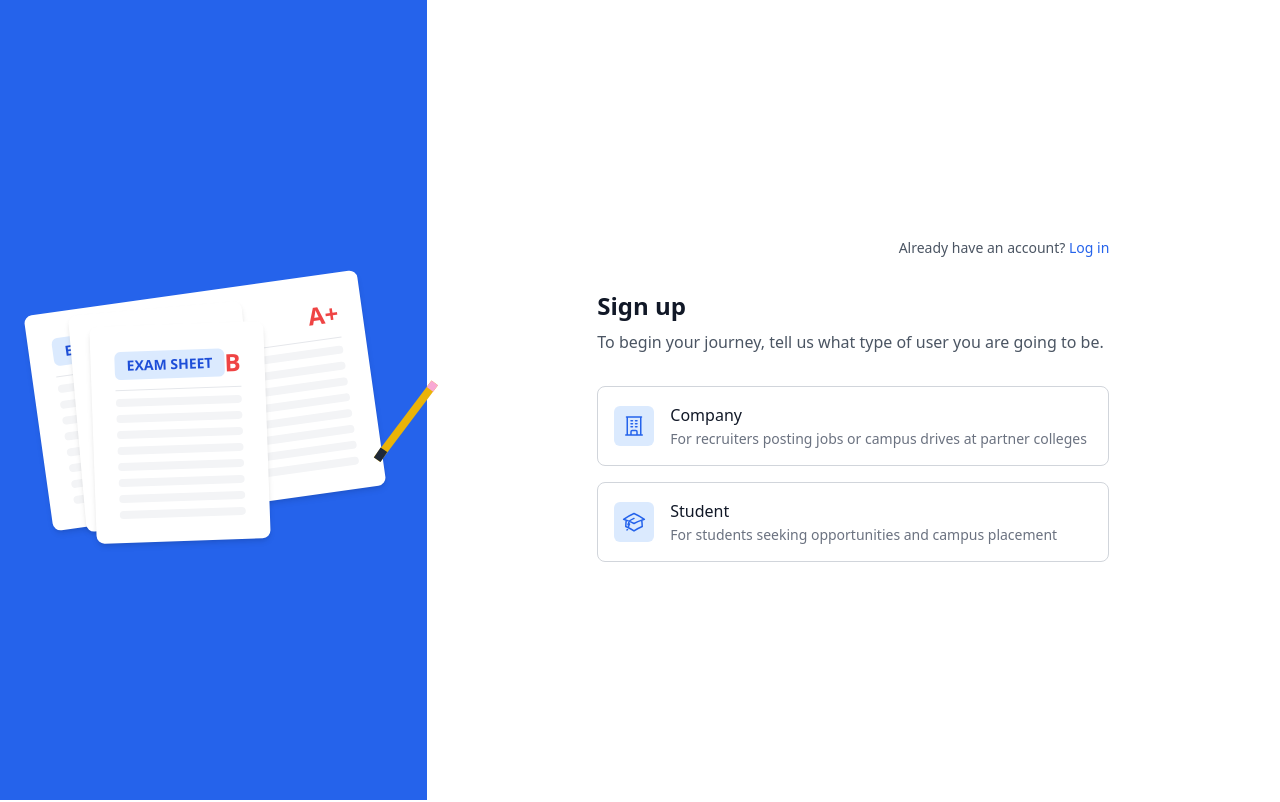
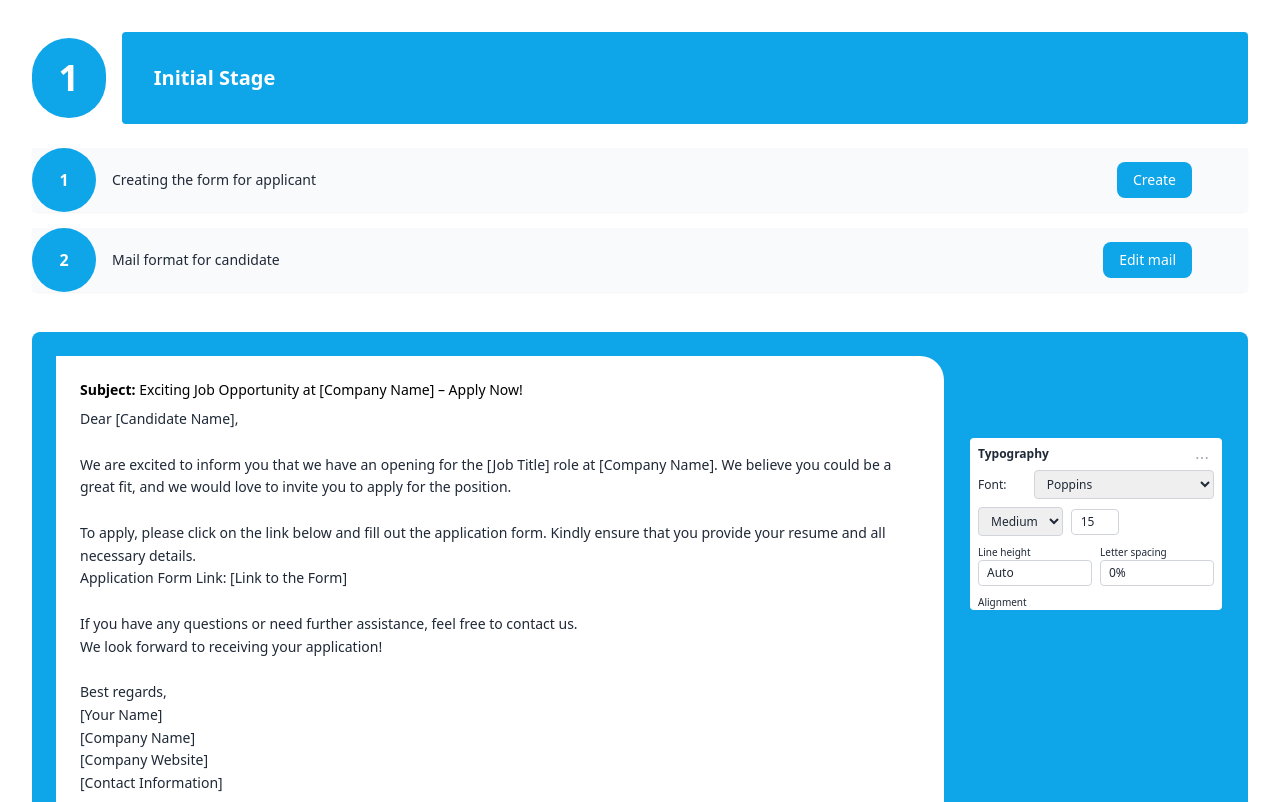
Before and after one commit to Thiru70/Test_Exam_Final, a React (Vite) app: page /selection-process in a window 1280 px wide. Before the commit this address led to /. Shown: the top 802 px of the page. Built offline with nearby package versions, Linux system fonts and the light colour scheme.

Commit message:
add Selection page

```diff
--- a/src/App.jsx
+++ b/src/App.jsx
@@ -8,6 +8,7 @@ import OtpVerification from './Common/pages/OtpVerification'
 import InfoForm from './Common/pages/InfoForm'
 import StudentDashboard from './User/Components/StudentDashboard';
 import FaceDetection from './User/Components/FaceDetection';
+import {SelectionProcessStages} from './User/Components/SelectionProcessStages';
 
 function App() {
   return (
@@ -21,6 +22,7 @@ function App() {
           <Route path="/complete-profile" element={<InfoForm />} />
           <Route path="/student-dashboard" element={<StudentDashboard/>} />
           <Route path="/face-detect" element={<FaceDetection/>} />
+          <Route path="/selection-process" element={<SelectionProcessStages/>} />
           <Route path="*" element={<Navigate to="/" replace />} />
         </Routes>
       </div>
--- /dev/null
+++ b/src/User/Components/SelectionProcessStages.jsx
@@ -0,0 +1,202 @@
+import React from "react";
+
+export const SelectionProcessStages = () => {
+  const stages = [
+    {
+      title: "Initial Stage",
+      steps: [
+        { label: "Creating the form for applicant", action: "Create" },
+        { label: "Mail format for candidate", action: "Edit mail" },
+      ],
+      email: {
+        subject: "Exciting Job Opportunity at [Company Name] – Apply Now!",
+        body: `Dear [Candidate Name],
+
+We are excited to inform you that we have an opening for the [Job Title] role at [Company Name]. We believe you could be a great fit, and we would love to invite you to apply for the position.
+
+To apply, please click on the link below and fill out the application form. Kindly ensure that you provide your resume and all necessary details.
+Application Form Link: [Link to the Form]
+
+If you have any questions or need further assistance, feel free to contact us.
+We look forward to receiving your application!
+
+Best regards,
+[Your Name]
+[Company Name]
+[Company Website]
+[Contact Information]`,
+      },
+    },
+    {
+      title: "Second Stage",
+      steps: [
+        { label: "Creating ID and Password", action: "Create" },
+        { label: "Creating Aptitude test", action: "Create" },
+        { label: "Mail format for candidate", action: "Edit mail" },
+      ],
+      email: {
+        subject: "We’re Reviewing Your Application at [Company Name]",
+        body: `Dear [Candidate Name],
+
+Congratulations! We are pleased to invite you to the second-round interview for the [Job Title] position at [Company Name]. We were impressed with your application and would love to move forward with the next stage.
+
+
+Date & Time: [Date and Time]
+Platform: [Zoom/Google Meet/etc.]
+
+We look forward to seeing you during the second round!
+
+Best regards,
+[Your Name]
+[Company Name]
+[Contact Information]`,
+      },
+    },
+    {
+      title: "Third Stage",
+      steps: [
+        { label: "Creating Coding Test", action: "Create" },
+        { label: "Mail format for candidate", action: "Edit Mail" },
+      ],
+      email: {
+        subject: "Interview Invitation for [Job Title] Role at [Company Name]",
+        body: `Dear [Candidate Name],
+
+Congratulations! We are pleased to invite you to the second-round interview for the [Job Title] position at [Company Name]. We were impressed with your application and would love to move forward with the next stage.
+
+Below are the details for your second-round interview/test:
+Test/Interview Link: [Test Link]
+Unique Candidate ID: [Generated ID]
+
+
+We look forward to seeing you during the second round!
+
+Best regards,
+[Your Name]
+[Company Name]
+[Contact Information]`,
+      }
+    }
+  ]
+
+  return (
+    <div className="p-8 bg-white min-h-screen">
+      {stages.map((stage, stageIndex) => (
+        <div key={stageIndex} className="mb-16">
+
+          <div className="flex items-center mb-6">
+            <div className="w-20 h-20 bg-sky-500 text-white text-4xl font-bold rounded-full flex items-center justify-center mr-4">
+              {stageIndex + 1}
+            </div>
+            <h2 className="text-white text-xl rounded bg-sky-500 p-8 font-semibold w-full">
+              {stage.title}
+            </h2>
+          </div>
+
+          <div className="space-y-4 mb-10">
+            {stage.steps.map((step, index) => (
+              <div
+                key={`${stage.title}-${index}`}
+                className="flex items-center justify-between bg-white shadow-sm rounded-md"
+              >
+                <div className="flex justify-between items-center w-full bg-gray-50">
+                  <div className="flex items-center">
+                    <div className="w-16 h-16 bg-sky-500 text-white rounded-full flex items-center justify-center font-semibold text-base mr-4">
+                      {index + 1}
+                    </div>
+                    <span className="text-gray-800 text-sm">{step.label}</span>
+                  </div>
+                  <div className="pr-14">
+                    <button className="bg-sky-500 text-white text-sm px-4 py-2 rounded-lg hover:bg-sky-600 transition">
+                      {step.action}
+                    </button>
+                  </div>
+                </div>
+              </div>
+            ))}
+          </div>
+
+          <div className="bg-sky-500 rounded-lg p-6">
+            <div className="rounded-lg flex flex-col lg:flex-row gap-6">
+
+              <div className="flex-1 min-w-0 bg-white p-6 rounded-tr-3xl rounded-bl-3xl">
+                <p className="text-sm font-medium mb-2">
+                  <span className="font-semibold">Subject:</span>{" "}
+                  {stage.email.subject}
+                </p>
+                <pre className="whitespace-pre-wrap text-sm font-sans leading-relaxed text-gray-800">
+                  {stage.email.body}
+                </pre>
+              </div>
+
+              <div>
+                <div className="mt-20 w-full lg:w-64 h-44 bg-white border-2 border-sky-500 rounded-md px-2 text-xs text-gray-800 space-y-2 relative">
+                  <div className="absolute right-3 top-3 text-gray-400 cursor-pointer">
+                    <svg width="16" height="16" fill="none" viewBox="0 0 24 24">
+                      <circle cx="5" cy="12" r="1.5" fill="currentColor" />
+                      <circle cx="12" cy="12" r="1.5" fill="currentColor" />
+                      <circle cx="19" cy="12" r="1.5" fill="currentColor" />
+                    </svg>
+                  </div>
+                  <div className="font-semibold mb-2">Typography</div>
+                  <div className="flex items-center gap-2">
+                    <label className="w-16">Font:</label>
+                    <select className="border border-gray-300 rounded px-2 py-1 w-full text-xs">
+                      <option>Poppins</option>
+                    </select>
+                  </div>
+                  <div className="flex items-center gap-2">
+                    <select className="border border-gray-300 rounded px-2 py-1">
+                      <option>Medium</option>
+                    </select>
+                    <input
+                      type="number"
+                      min="8"
+                      max="72"
+                      value={15}
+                      className="border border-gray-300 rounded px-2 py-1 w-12 text-center"
+                      readOnly
+                    />
+                  </div>
+                  <div className="flex items-center gap-2">
+                    <div className="flex-1">
+                      <label className="block text-[10px]">Line height</label>
+                      <input
+                        type="text"
+                        value="Auto"
+                        className="border border-gray-300 rounded px-2 py-1 w-full text-xs"
+                        readOnly
+                      />
+                    </div>
+                    <div className="flex-1">
+                      <label className="block text-[10px]">
+                        Letter spacing
+                      </label>
+                      <input
+                        type="text"
+                        value="0%"
+                        className="border border-gray-300 rounded px-2 py-1 w-full text-xs"
+                        readOnly
+                      />
+                    </div>
+                  </div>
+                  <div>
+                    <label className="block text-[10px] mb-1">Alignment</label>
+                    <div className="flex gap-1">
+
+                    </div>
+                  </div>
+                </div>
+                <div className="mt-48 flex justify-end ">
+                  <button className="bg-white text-sky-600 px-6 py-2 rounded-lg font-medium hover:bg-gray-100">
+                    Send
+                  </button>
+                </div>
+              </div>
+            </div>
+          </div>
+        </div>
+      ))}
+    </div>
+  )
+}
--- a/src/User/Components/StudentDashboard.jsx
+++ b/src/User/Components/StudentDashboard.jsx
@@ -39,7 +39,6 @@ function StudentDashboard() {
   }, []);
   return (
     <div className="font-sans">
-
       <header className="flex items-center justify-between px-4 shadow-md bg-white">
         <div className="text-lg font-bold text-blue-600 flex flex-col items-center">
           <img src="/logo.png" alt="Logo" className="w-16 h-16 mr-2" />
@@ -191,34 +190,61 @@ function StudentDashboard() {
         </section>
       </section>
 
-      <section className="py-12 bg-blue-100 text-center">
-        <h2 className="text-2xl font-bold mb-10">Why Choose Invites?</h2>
-        <div className="grid grid-cols-1 sm:grid-cols-2 lg:grid-cols-4 gap-6 px-4">
+      <section className="pt-12 bg-blue-50">
+        <div className="text-center mb-10">
+          <h2 className="text-3xl font-bold text-gray-800">
+            Why Choose Invites?
+          </h2>
+        </div>
+        <div className="max-w-7xl mx-auto px-4">
+          <h3 className="text-xl font-semibold mb-6">Features</h3>
+          <div className="w-full flex gap-2">
+            <div className="w-full flex flex-col gap-5">
               {[
                 {
+                  number: "1",
                   title: "AI-Powered Screening",
                   desc: "Find the right candidates faster with intelligent resume matching.",
                 },
                 {
+                  number: "2",
                   title: "Customizable Application Forms",
-              desc: "Create personalized forms to get the information you need.",
+                  desc: "Create personalized forms to get the exact information you need.",
                 },
                 {
-              title: "Streamlined Interview Scheduling",
-              desc: "Easily manage interview slots and scheduling with automation.",
+                  number: "3",
+                  title: "Seamless Interview Scheduling",
+                  desc: "Track every candidate’s progress throughout the recruitment process.",
                 },
                 {
+                  number: "4",
                   title: "Easy Communication",
-              desc: "Send emails, messages, and feedback effortlessly.",
+                  desc: "Send bulk emails, messages, and feedback to candidates instantly.",
                 },
               ].map((feature, idx) => (
-            <div key={idx} className="bg-white rounded-xl p-6 shadow-md">
-              <h3 className="font-semibold text-blue-600 mb-2">
+                <div
+                  key={idx}
+                  className={`flex w-[100%] ${idx % 2 == 0 ? "" : "ml-32"}`}
+                >
+                  {/* Numbered Circle */}
+                  <div className="w-14 h-14 rounded-full bg-gradient-to-r from-cyan-900 to-cyan-500 text-white flex items-center justify-center font-bold text-lg -mr-3 z-40">
+                    ({feature.number})
+                  </div>
+
+                  {/* Feature Text Box */}
+                  <div className="w-14 h-14 flex justify-between items-center flex-1 bg-gradient-to-r from-cyan-900 to-cyan-500 text-white rounded-md px-7 py-1">
+                    <span className="font-semibold whitespace-nowrap">
                       {feature.title}
-              </h3>
-              <p className="text-gray-600 text-sm">{feature.desc}</p>
+                    </span>
+                    <span className="text-sm text-white">{feature.desc}</span>
+                  </div>
                 </div>
               ))}
+            </div>
+            <div className="-mt-4 z-40">
+              <img src="./interview.png" alt="" />
+            </div>
+          </div>
         </div>
       </section>
 
@@ -243,7 +269,6 @@ function StudentDashboard() {
         </div>
       </section>
       <div className="bg-blue-50 px-6 py-10 rounded-lg flex flex-col md:flex-row items-center justify-between gap-8">
-
         <div className="w-full md:w-1/3 flex justify-center">
           <img
             src="./persons.png"
@@ -257,12 +282,13 @@ function StudentDashboard() {
             Ready to Get Started?
           </h2>
           <p className="text-gray-600">
-            Join thousands of companies and candidates using Invites to make <br />
+            Join thousands of companies and candidates using Invites to make{" "}
+            <br />
             hiring simple and effective.
           </p>
 
           <div className="mt-4 flex justify-between">
-          <button className= " h-12 bg-cyan-700 text-white px-5 py-2 rounded-md shadow hover:bg-cyan-800 transition">
+            <button className=" h-12 bg-cyan-700 text-white px-5 py-2 rounded-md shadow hover:bg-cyan-800 transition">
               Get Started Today
             </button>
 
@@ -277,7 +303,6 @@ function StudentDashboard() {
 
       <footer className="bg-white border-t border-gray-200 py-10 px-6 md:px-16 pt-20 pb-20">
         <div className="max-w-7xl mx-auto grid grid-cols-1 md:grid-cols-3 gap-8 text-gray-700">
-
           <div className="flex flex-col items-center md:items-start text-center md:text-left">
             <img src="/logo.png" alt="Logo" className="w-16 h-16 mb-2" />
             <h2 className="text-blue-600 font-bold text-lg">SCHOOL NAME</h2>
@@ -328,7 +353,7 @@ function StudentDashboard() {
             </p>
           </div>
 
-          <div className="bg-blue-500 text-white rounded-xl p-6">
+          <div className="bg-blue-500 text-white rounded-xl p-6 h-52">
             <h3 className="text-lg font-semibold mb-2">
               Subscribe to our newsletter
             </h3>
```
Also changed, not shown: public/Student1.png (added). Lines whose indentation alone changed are shown as unchanged.
